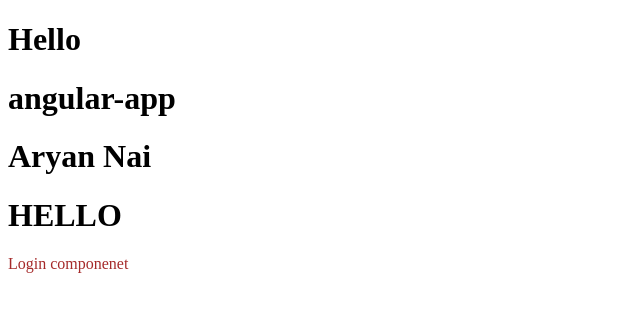
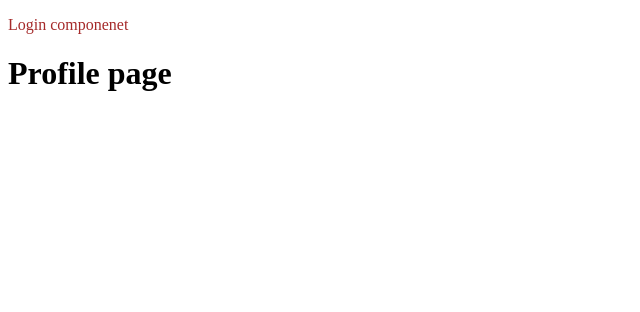
Before and after one commit to AryanNai08/Angular-Tutorial, an Angular app: page / in a window 1280 px wide. Shown: the top 312 px of the page, without its empty margins (0-640 px from the left). Built offline with nearby package versions, Linux system fonts and the light colour scheme.

Commit message:
(Angular):- Custom Component

```diff
--- a/src/app/app.html
+++ b/src/app/app.html
@@ -1,12 +1,14 @@
 
 <!-- interpolation -->
-<h1>Hello</h1>
+<!-- <h1>Hello</h1>
 <h1>{{title()}}</h1>
 <h1>{{name()}}</h1>
 <h1>{{helloworld()}}</h1>
-<h1>{{"hello".toUpperCase()}}</h1>
-
+<h1>{{"hello".toUpperCase()}}</h1> -->
 
 
 <!-- component -->
  <app-login></app-login>
+
+ <!-- custom component -->
+ <app-profile></app-profile>
--- a/src/app/app.ts
+++ b/src/app/app.ts
@@ -1,10 +1,11 @@
 import { Component, signal } from '@angular/core';
 import { RouterOutlet } from '@angular/router';
 import { Login } from './login/login';
+import { ProfileComponenet } from './profile/profile';
 
 @Component({
   selector: 'app-root',
-  imports: [RouterOutlet,Login],
+  imports: [RouterOutlet,Login,ProfileComponenet],
   templateUrl: './app.html',
   styleUrl: './app.css'
 })
--- /dev/null
+++ b/src/app/profile/profile.css
@@ -0,0 +1,3 @@
+h1:{
+    color:blue;
+}
--- /dev/null
+++ b/src/app/profile/profile.html
@@ -0,0 +1 @@
+<h1>Profile page</h1>
```
Also changed, not shown: src/app/profile/profile.ts (added, +9 -0 lines).
